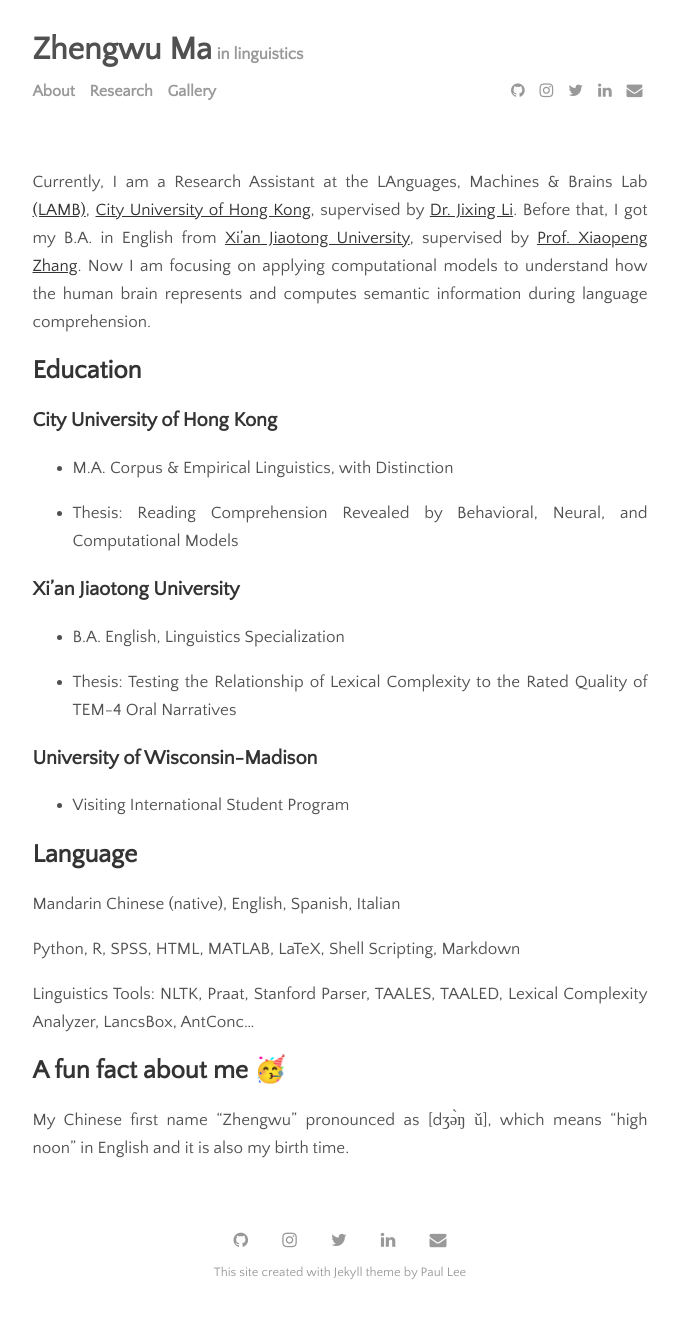
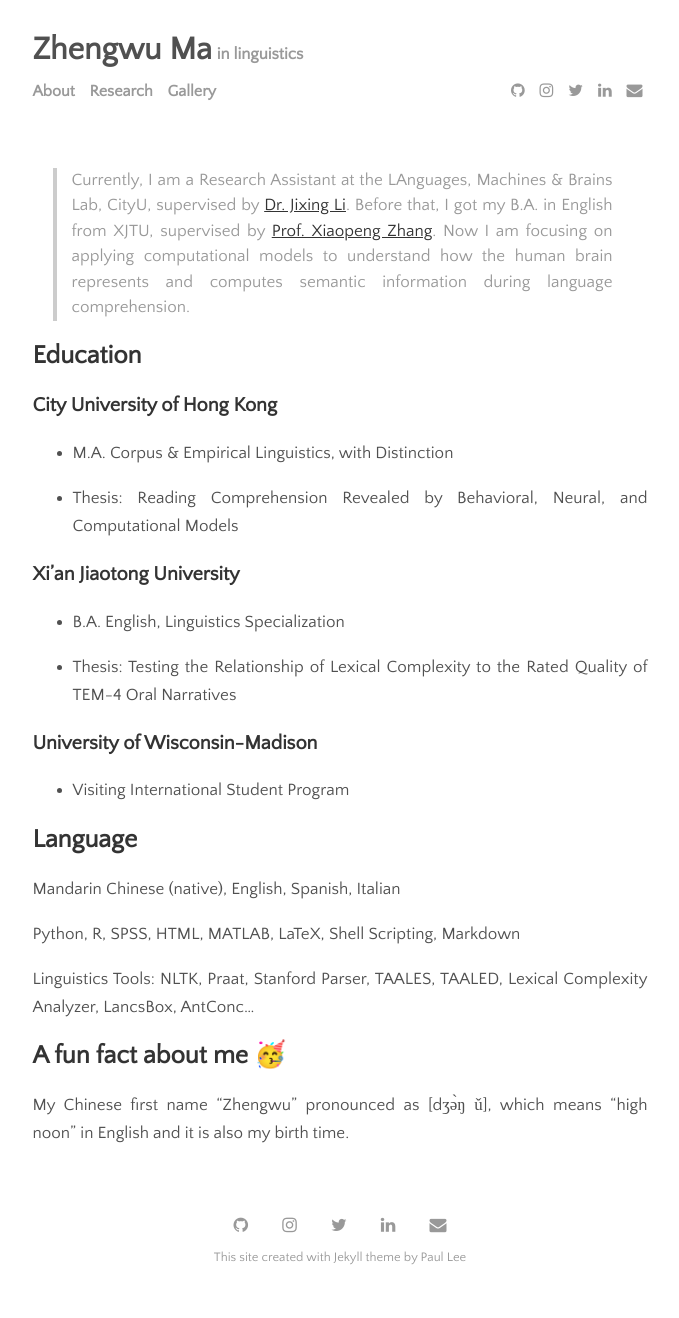
Before and after one commit to zhengwuma/zhengwuma.github.io, a Jekyll site: the page built from menu/about.md, in a window 1280 px wide. Shown: the whole page, without its empty margins (300-979 px from the left). Built offline with Jekyll 4.4.1, drawn with Linux system fonts in a browser that asks for light colours.

Commit message:
Update about.md

```diff
--- a/menu/about.md
+++ b/menu/about.md
@@ -3,7 +3,7 @@ layout: page
 title: About
 permalink: /about
 ---
-Currently, I am a Research Assistant at the LAnguages, Machines & Brains Lab [(LAMB)](https://compneurolinglab.github.io/), [City University of Hong Kong](https://www.cityu.edu.hk/), supervised by [Dr. Jixing Li](https://jixing-li.github.io/). Before that, I got my B.A. in English from [Xi'an Jiaotong University](http://www.xjtu.edu.cn), supervised by [Prof. Xiaopeng Zhang](http://gr.xjtu.edu.cn/en/web/zhangxp). Now I am focusing on applying computational models to understand how the human brain represents and computes semantic information during language comprehension.
+>Currently, I am a Research Assistant at the LAnguages, Machines & Brains Lab, CityU, supervised by [Dr. Jixing Li](https://jixing-li.github.io/). Before that, I got my B.A. in English from XJTU, supervised by [Prof. Xiaopeng Zhang](http://gr.xjtu.edu.cn/en/web/zhangxp). Now I am focusing on applying computational models to understand how the human brain represents and computes semantic information during language comprehension.
 
 ## Education
 
```
